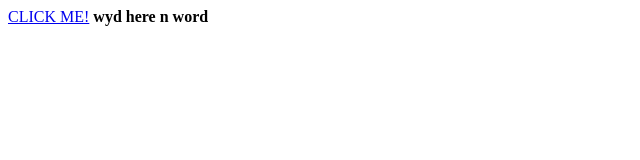
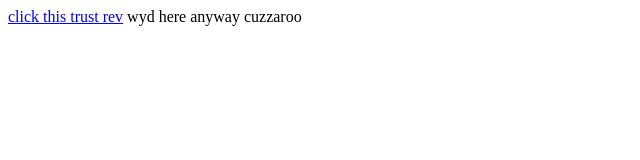
Before and after one commit to revertsfr/site, a plain HTML site: page index.html in a window 1280 px wide. Shown: the whole page, without its empty margins (0-640 px from the left). Drawn offline with Linux system fonts and the light colour scheme.

Commit message:
Update index.html

```diff
--- a/index.html
+++ b/index.html
@@ -1,3 +1,3 @@
-<a href="https://pornhub.com" target="_blank">CLICK ME!</a>
+<a href="https://pornhub.com" target="_blank">click this trust rev</a>
 
-<b>wyd here n word</b>
+wyd here anyway cuzzaroo
```
